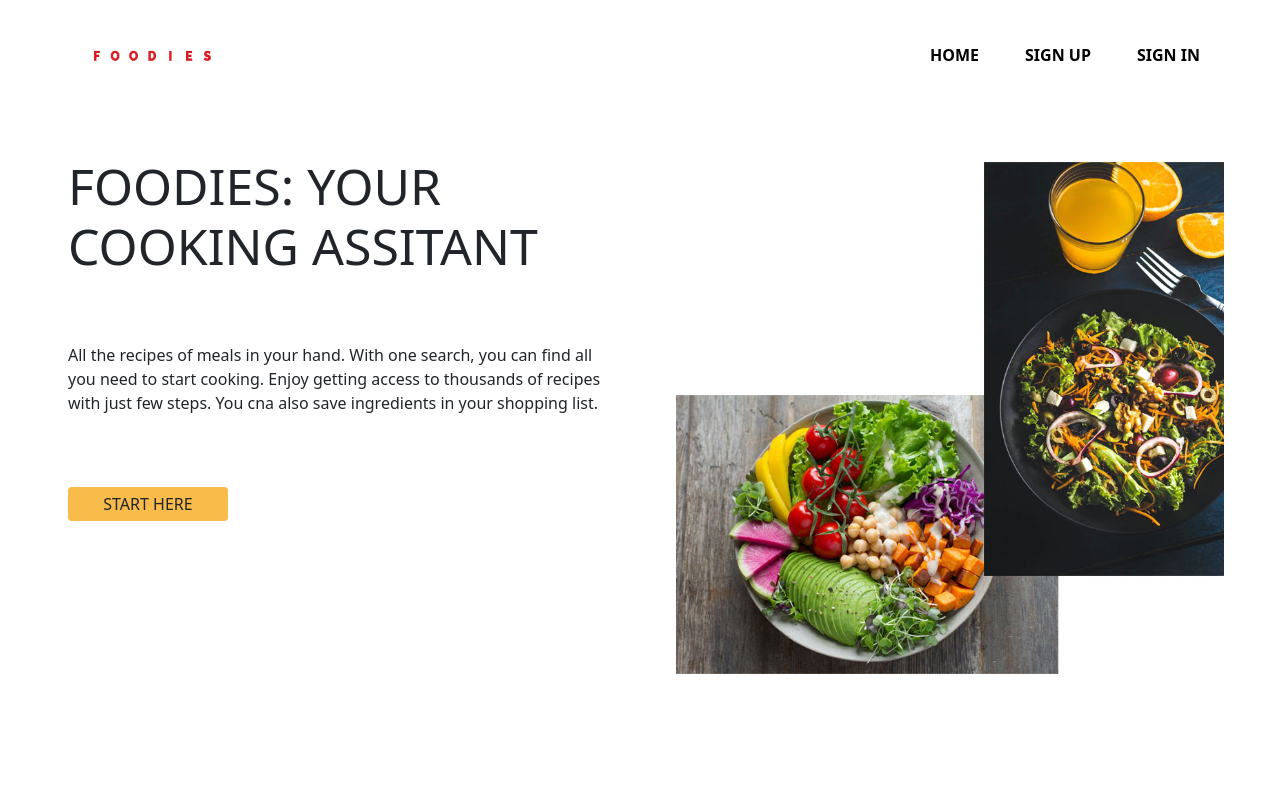
After one commit to Shahabr99/Foodies, a Flask app: template templates/home.html in a window 1280 px wide. The commit adds this page. Run offline with Flask 3, Linux system fonts and the light colour scheme; the template is opened without the code that fills it, so the values that code supplies are empty; parts of the project's set-up code (start-up, migrations or seed data) failed here and were passed over.

Commit message:
Signup form

```diff
--- a/app.py
+++ b/app.py
@@ -1,10 +1,26 @@
 from flask import Flask, render_template, redirect, session
-from model import db, connect_db, User, Meal, Category, Ingredient
+from models import db, connect_db, User, Meal, Category, Ingredient, g, abort
+from forms import Signup
 
 
 app = Flask(__name__)
 
 app.config['SECRET_KEY'] = "oh-so-secret"
-app.config['SQLALCHEMY_DABASE_URI'] = 'postgres:///foodies'
+app.config['SQLALCHEMY_DATABASE_URI'] = 'postgresql:///foodies'
 app.config['SQLALCHEMY_ECHO'] = False
 app.config['SQLALCHEMY_TRACK_MODIFICATIONS'] = False
+
+with app.app_context():
+    connect_db(app)
+    db.create_all()
+
+
+@app.route('/')
+def signup_form():
+
+    return render_template('home.html', form=form)
+
+@app.route('/signup')
+def signup_form():
+    form = Signup()
+    return render_template('signup.html', form=form)
--- /dev/null
+++ b/static/app.css
@@ -0,0 +1,121 @@
+/*
+  font-size = 10px / 16px = 0.625 * 100 = 62.5%
+*/
+html {
+  font-size: 62.5%;
+}
+
+* {
+  margin: 0;
+  padding: 0;
+  box-sizing: border-box;
+}
+
+/********* navbar *********/
+.home {
+  height: 100vh;
+  width: 95%;
+  margin: auto;
+}
+
+.navbar {
+  display: flex;
+  justify-content: space-around;
+  align-items: center;
+}
+
+nav ul li {
+  list-style-type: none;
+  font-size: 1.6rem;
+  text-transform: uppercase;
+  color: #eee;
+}
+
+ul li a:link,
+ul li a:visited {
+  text-decoration: none;
+  font-weight: 2.4rem;
+  color: hsl(0, 0%, 0%);
+  font-weight: 600;
+}
+
+ul li a:hover,
+ul li a:active {
+  color: orange;
+}
+
+.logo {
+  width: 200px;
+  height: 100px;
+}
+
+.navigation {
+  display: flex;
+  gap: 4.6rem;
+  margin-right: 4.8rem;
+  align-items: center;
+}
+
+/***** Hero-section *****/
+
+.hero-section {
+  display: flex;
+  width: 100%;
+  height: 600px;
+}
+
+.hero-image {
+  background-image: url("/static/images/hero.jpg");
+  background-position: center;
+  background-size: cover;
+  background-repeat: no-repeat;
+  width: 50%;
+  margin: 2.4rem;
+}
+
+.hero-desc {
+  width: 50%;
+  margin: 3.6rem;
+  display: flex;
+  flex-direction: column;
+  gap: 6.2rem;
+}
+
+.hero-desc p {
+  font-size: 1.6rem;
+}
+
+.hero-desc .btn {
+  font-size: 1.6rem;
+  text-transform: uppercase;
+}
+
+.hero-desc .btn:link,
+.hero-desc .btn:visited {
+  width: 160px;
+  background-color: rgb(249, 187, 73);
+  position: relative;
+}
+
+.hero-desc .btn:hover,
+.hero-desc .btn:active {
+  background-color: rgb(248, 164, 8);
+}
+
+.hero-desc .btn::after {
+  content: "";
+  position: absolute;
+  top: 0rem;
+  left: 0rem;
+  width: 100%;
+  height: 100%;
+  background-color: rgb(248, 164, 8);
+
+  z-index: -1;
+  transition: all 0.3s;
+}
+
+.btn:hover::after {
+  opacity: 0;
+  transform: scale(1.4);
+}
--- a/templates/base.html
+++ b/templates/base.html
@@ -5,6 +5,20 @@
     <meta http-equiv="X-UA-Compatible" content="IE=edge" />
     <meta name="viewport" content="width=device-width, initial-scale=1.0" />
     <title>{% block title %}{% endblock %}</title>
+    <link rel="stylesheet" href="/static/app.css" />
+    <link
+      href="https://cdn.jsdelivr.net/npm/bootstrap@5.3.0/dist/css/bootstrap.min.css"
+      rel="stylesheet"
+      integrity="sha384-9ndCyUaIbzAi2FUVXJi0CjmCapSmO7SnpJef0486qhLnuZ2cdeRhO02iuK6FUUVM"
+      crossorigin="anonymous"
+    />
+    <script defer src="/static/app.js"></script>
+    <script
+      defer
+      src="https://code.jquery.com/jquery-3.7.0.min.js"
+      integrity="sha256-2Pmvv0kuTBOenSvLm6bvfBSSHrUJ+3A7x6P5Ebd07/g="
+      crossorigin="anonymous"
+    ></script>
   </head>
   <body>
     {% block content %}{% endblock %}
--- /dev/null
+++ b/templates/home.html
@@ -0,0 +1,34 @@
+{% extends 'base.html' %} {% block content %}
+<main class="home">
+  <nav class="navbar">
+    <ul>
+      <li>
+        <a href=""
+          ><img
+            class="logo"
+            src="/static/images/Foodies-logos_transparent.png"
+            alt="Foodies Logo"
+        /></a>
+      </li>
+    </ul>
+    <ul class="navigation">
+      <li><a href="#">Home</a></li>
+      <li><a href="">Sign up</a></li>
+      <li><a href="">Sign in</a></li>
+    </ul>
+  </nav>
+  <div class="hero-section">
+    <div class="hero-desc">
+      <h1 class="display-1 text-uppercase">Foodies: Your cooking assitant</h1>
+      <p class="lead">
+        All the recipes of meals in your hand. With one search, you can find all
+        you need to start cooking. Enjoy getting access to thousands of recipes
+        with just few steps. You cna also save ingredients in your shopping
+        list.
+      </p>
+      <a href="/signup" class="btn">Start here</a>
+    </div>
+    <div class="hero-image"></div>
+  </div>
+</main>
+{% endblock %}
```
Also changed, not shown: forms.py (+9 -0 lines), models.py (+6 -5 lines), static/app.js (added), static/images/Foodies-logos_transparent.png (added), static/images/hero.jpg (added), templates/signup.html (added).
